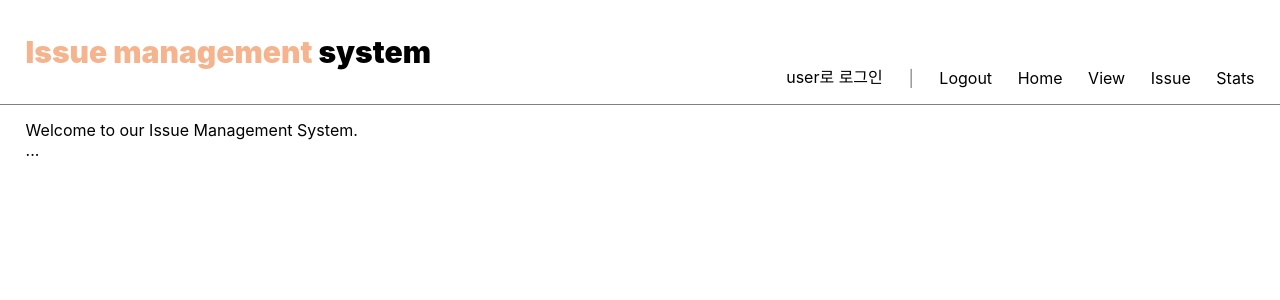
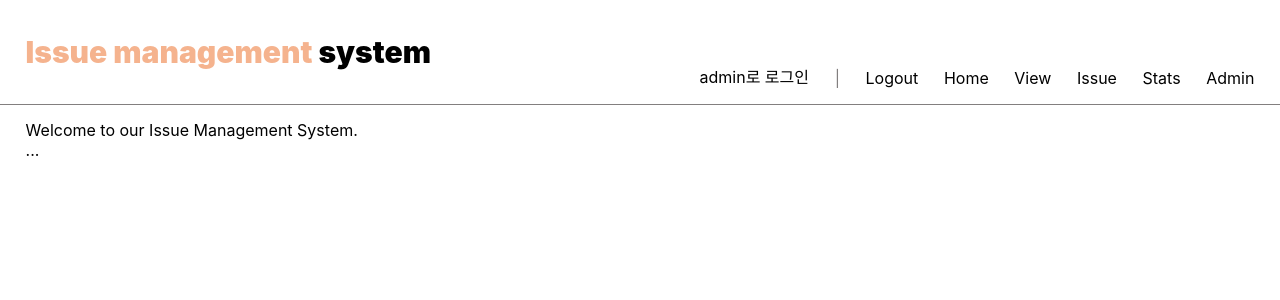
Before and after one commit to softwareproject22/React, a React (Create React App) app in the folder front/: page /admin in a window 1280 px wide. Shown: the top 300 px of the page. Built offline with nearby package versions, Linux system fonts and the light colour scheme.

Commit message:
refactor : 라우팅 수정

```diff
--- a/front/src/App.js
+++ b/front/src/App.js
@@ -1,23 +1,16 @@
 import { Route, Routes } from 'react-router-dom';
 import './App.css';
-import Layout from './components/Layout';
-import Userhome from './pages/user/userHome';
-import Issue from './pages/user/Issue/Issue';
-import View from './pages/user/View/View';
-import Detail from './pages/user/Detail/Detail';
+import UserRouter from './Router/UserRouter';
+import AdminRouter from './Router/AdminRouter';
+import Login from './pages/Login/Login';
 
 function App() {
   return (
-    <Layout>
-      <Routes>
-        <Route exact path='/' element={<Userhome />}/>
-        <Route path='/view' element={<View />}/>
-        <Route path='/detail' element={<Detail/>}/>
-        <Route path='/issue' element={<Issue/>}/>
-        <Route path='/stats' element={<Userhome />}/>
-        <Route path='/admin' element={<Userhome />}/>
-      </Routes>
-    </Layout>
+    <Routes>
+      <Route path='/' element={<Login />}/>
+      <Route path='/Admin/*' element={<AdminRouter />}/>
+      <Route path='/User/*' element={<UserRouter />}/>
+    </Routes>
   );
 }
 
--- /dev/null
+++ b/front/src/Router/AdminRouter.js
@@ -0,0 +1,25 @@
+import { Route, Routes } from 'react-router-dom';
+import '../App.css';
+import Userhome from '../pages/user/userHome';
+import Issue from '../pages/user/Issue/Issue';
+import View from '../pages/user/View/View';
+import Detail from '../pages/user/Detail/Detail';
+import AdminLayout from '../components/AdminLayout';
+import Admin from '../pages/admin/Admin';
+
+function AdminRouter() {
+  return (
+    <AdminLayout>
+      <Routes>
+        <Route path='/' element={<Userhome />}/>
+        <Route path='/view' element={<View />}/>
+        <Route path='/detail' element={<Detail/>}/>
+        <Route path='/issue' element={<Issue/>}/>
+        <Route path='/stats' element={<Userhome />}/>
+        <Route path='/admin' element={<Admin/>}/>
+      </Routes>
+    </AdminLayout>
+  );
+}
+
+export default AdminRouter;
--- /dev/null
+++ b/front/src/Router/UserRouter.js
@@ -0,0 +1,23 @@
+import { Route, Routes } from 'react-router-dom';
+import '../App.css';
+import Userhome from '../pages/user/userHome';
+import Issue from '../pages/user/Issue/Issue';
+import View from '../pages/user/View/View';
+import Detail from '../pages/user/Detail/Detail';
+import Layout from '../components/Layout';
+
+function UserRouter() {
+  return (
+    <Layout>
+        <Routes>
+            <Route path='/' element={<Userhome />}/>
+            <Route path='/view' element={<View />}/>
+            <Route path='/detail' element={<Detail/>}/>
+            <Route path='/issue' element={<Issue/>}/>
+            <Route path='/stats' element={<Userhome />}/>
+        </Routes>
+    </Layout>
+  );
+}
+
+export default UserRouter;
--- /dev/null
+++ b/front/src/components/AdminLayout.js
@@ -0,0 +1,15 @@
+import '../App.css'
+import AdminHeader from './Header/AdminHeader';
+
+const AdminLayout=(props)=>{
+    return(
+        <div className="layout">
+            <AdminHeader/>
+            <main className="main">
+                {props.children}
+            </main>
+        </div>
+    );
+}
+
+export default AdminLayout
--- a/front/src/components/Header/Header.js
+++ b/front/src/components/Header/AdminHeader.js
@@ -1,8 +1,7 @@
+import { useNavigate } from 'react-router-dom';
 import './Header.css'
-import '../../App.css'
-import { useNavigate } from 'react-router-dom';
 
-const Header=(props)=>{
+const AdminHeader=()=>{
     const navigate=useNavigate();
 
     const handleLogout=()=>{
@@ -10,17 +9,21 @@ const Header=(props)=>{
     }
 
     const gotoHome=()=>{
-        navigate('/User/')
+        navigate('/Admin/')
     }
 
     const gotoIssue=()=>{
-        navigate('/User/Issue')
+        navigate('/Admin/issue')
     }
 
     const gotoStats=()=>{}
 
     const gotoView=()=>{
-        navigate('/User/View')
+        navigate('/Admin/view')
+    }
+
+    const gotoAdmin=()=>{
+        navigate('/Admin/admin')
     }
 
     return(
@@ -31,7 +34,7 @@ const Header=(props)=>{
                 </div>
                 <nav className='menu'>
                     <ul>
-                        user로 로그인
+                        admin로 로그인
                         <span>|</span>
                         <li onClick={handleLogout}>
                             Logout
@@ -48,6 +51,9 @@ const Header=(props)=>{
                         <li onClick={gotoStats}>
                             Stats
                         </li>
+                        <li onClick={gotoAdmin}>
+                            Admin
+                        </li>
                     </ul>
                 </nav>
             </div>
@@ -55,4 +61,4 @@ const Header=(props)=>{
     );
 }
 
-export default Header
+export default AdminHeader
--- a/front/src/index.js
+++ b/front/src/index.js
@@ -4,15 +4,12 @@ import './index.css';
 import App from './App';
 import reportWebVitals from './reportWebVitals';
 import {BrowserRouter, Route, Routes} from 'react-router-dom';
-import Login from './pages/Login/Login';
 
 const root = ReactDOM.createRoot(document.getElementById('root'));
 root.render(
   <BrowserRouter>
     <Routes>
-      <Route path='/' element={<Login/>}/>
-      <Route path='/Admin/*' element={<App/>}/>
-      <Route path='/User/*' element={<App/>}/>
+      <Route path='/*' element={<App/>}/>
     </Routes>
   </BrowserRouter>
 );
--- a/front/src/pages/Login/Login.js
+++ b/front/src/pages/Login/Login.js
@@ -9,7 +9,12 @@ function Login(){
     const [pwd, setPwd]=useState('');
 
     const handleSubmit=()=>{
-        navigate(`/User`);
+        if(id==='admin'){
+            navigate('/Admin');
+        }
+        else{
+            navigate(`/User`);
+        }
     }
 
     return(
--- /dev/null
+++ b/front/src/pages/admin/Admin.js
@@ -0,0 +1,9 @@
+function Admin(){
+    return(
+        <div>
+            어드민
+        </div>
+    );
+}
+
+export default Admin
```
